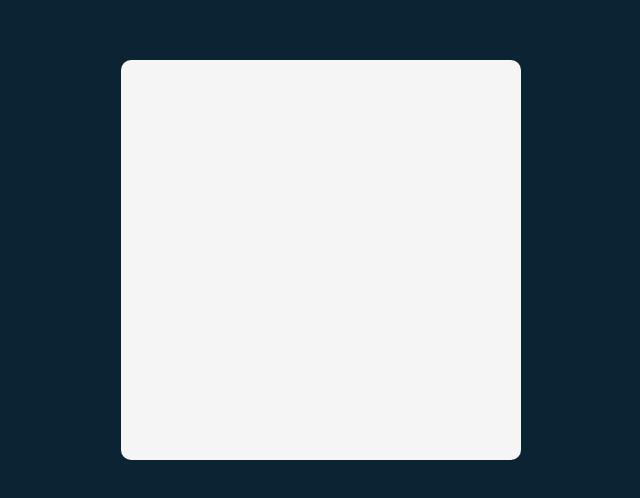
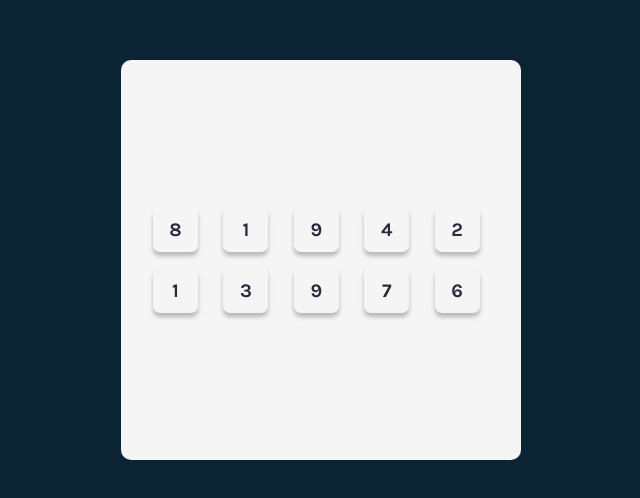
Before and after one commit to NickeeCoco/Tenzies, a React (Vite) app in the folder Tenzies/: page / in a window 1280 px wide. Shown: the part 140-638 px from the top of the page, without its empty margins (319-959 px from the left). Built offline with nearby package versions, Linux system fonts and the light colour scheme.

Commit message:
Create Die component + style

```diff
--- a/Tenzies/src/App.jsx
+++ b/Tenzies/src/App.jsx
@@ -1,8 +1,21 @@
+import Die from "./Die"
+
 function App() {
 
   return (
     <main>
-
+      <div className="diceContainer">
+        <Die value={8} />
+        <Die value={1} />
+        <Die value={9} />
+        <Die value={4} />
+        <Die value={2} />
+        <Die value={1} />
+        <Die value={3} />
+        <Die value={9} />
+        <Die value={7} />
+        <Die value={6} />
+      </div>
     </main>
   )
 }
--- /dev/null
+++ b/Tenzies/src/Die.jsx
@@ -0,0 +1,5 @@
+function Die(props) {
+    return <div className="die">{props.value}</div>
+}
+
+export default Die
--- a/Tenzies/src/style.css
+++ b/Tenzies/src/style.css
@@ -5,6 +5,7 @@
 body {
   margin: 0;
   background-color: #0B2434;
+  font-family: Karla, sans-serif;
 }
 
 #root {
@@ -22,4 +23,28 @@ main {
   max-height: 400px;
   background-color: #F5F5F5;
   border-radius: 10px;
+  display: flex;
+  align-items: center;
+  justify-content: center;
 }
+
+.diceContainer {
+  width: 100%;
+  display: grid;
+  grid-template-columns: repeat(5, 1fr);
+  column-gap: 1em;
+  row-gap: 1em;
+  padding: 2em;
+}
+
+.die {
+  width: 45px;
+  height: 45px;
+  color: #2B283A;
+  text-align: center;
+  line-height: 45px;
+  box-shadow: 0 4px 4px rgb(0, 0, 0, .25);
+  border-radius: 7px;
+  font-weight: bold;
+  font-size: 1.2rem;
+}
```
